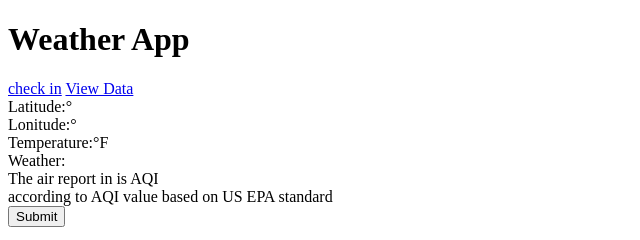
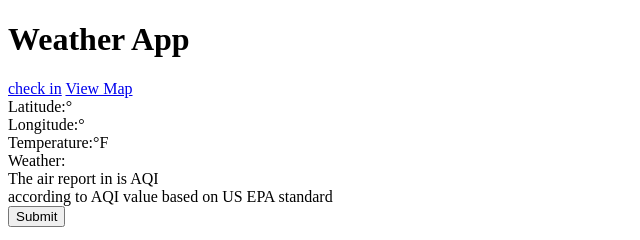
Before and after one commit to srinivasan0077/reposit, a website: page public/index.html in a window 1280 px wide. Shown: the full height of the page, 0-640 px from the left. Drawn offline with Linux system fonts and the light colour scheme.

Commit message:
Update index.html

```diff
--- a/public/index.html
+++ b/public/index.html
@@ -64,9 +64,9 @@
     </script>
     <h1>Weather App</h1>
     <a href="/">check in</a>
-    <a href="/data.html">View Data</a>
+    <a href="/data.html">View Map</a>
     <div>Latitude:<span id="lat"></span>°</div>
-    <div>Lonitude:<span id="long"></span>°</div>
+    <div>Longitude:<span id="long"></span>°</div>
     <div>Temperature:<span id="temp"></span>°F</div>
     <div>Weather:<span id="weath"></span></div>
     <div>The air report in <span id="loc"></span> is AQI <span id="aqius"></span></div>
```
